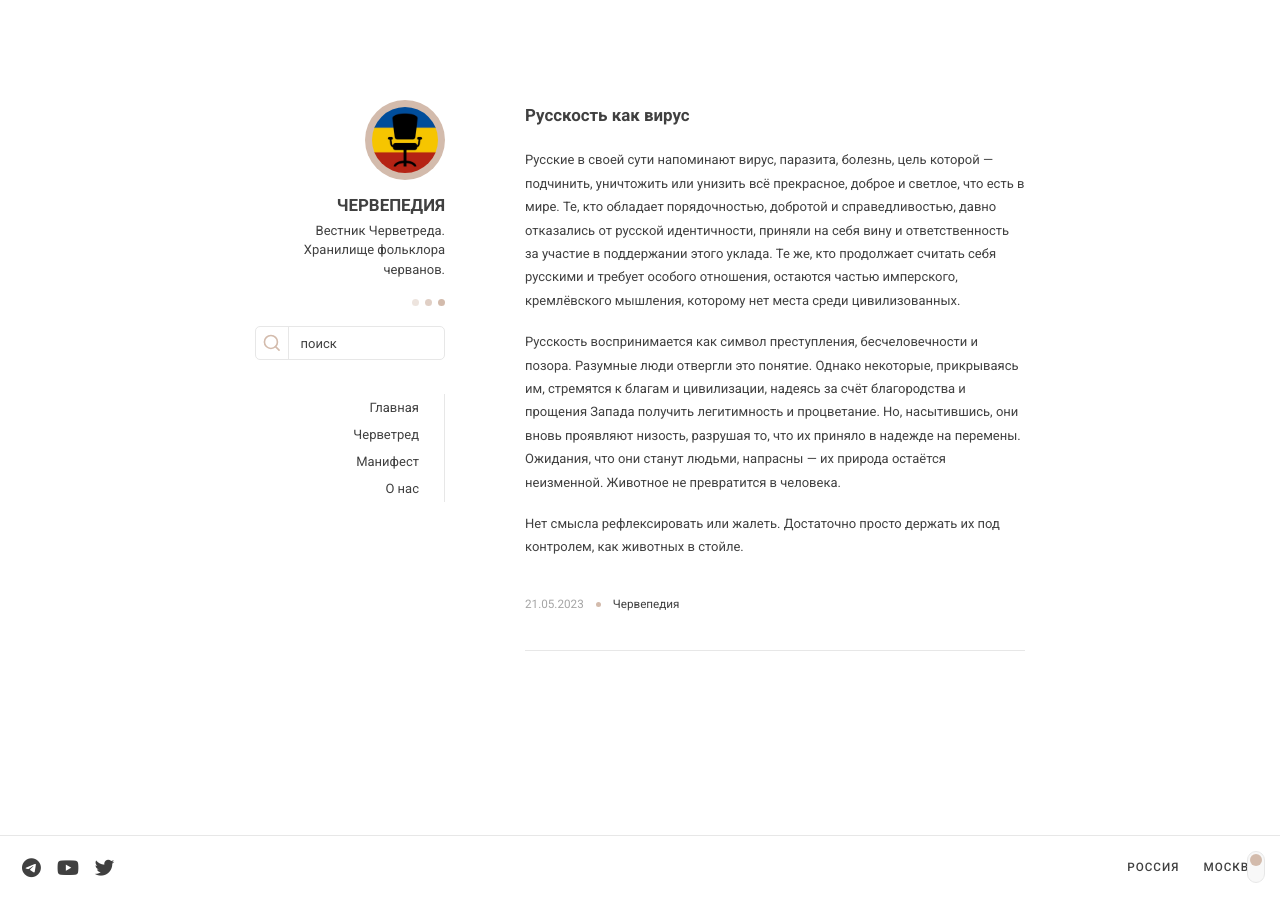
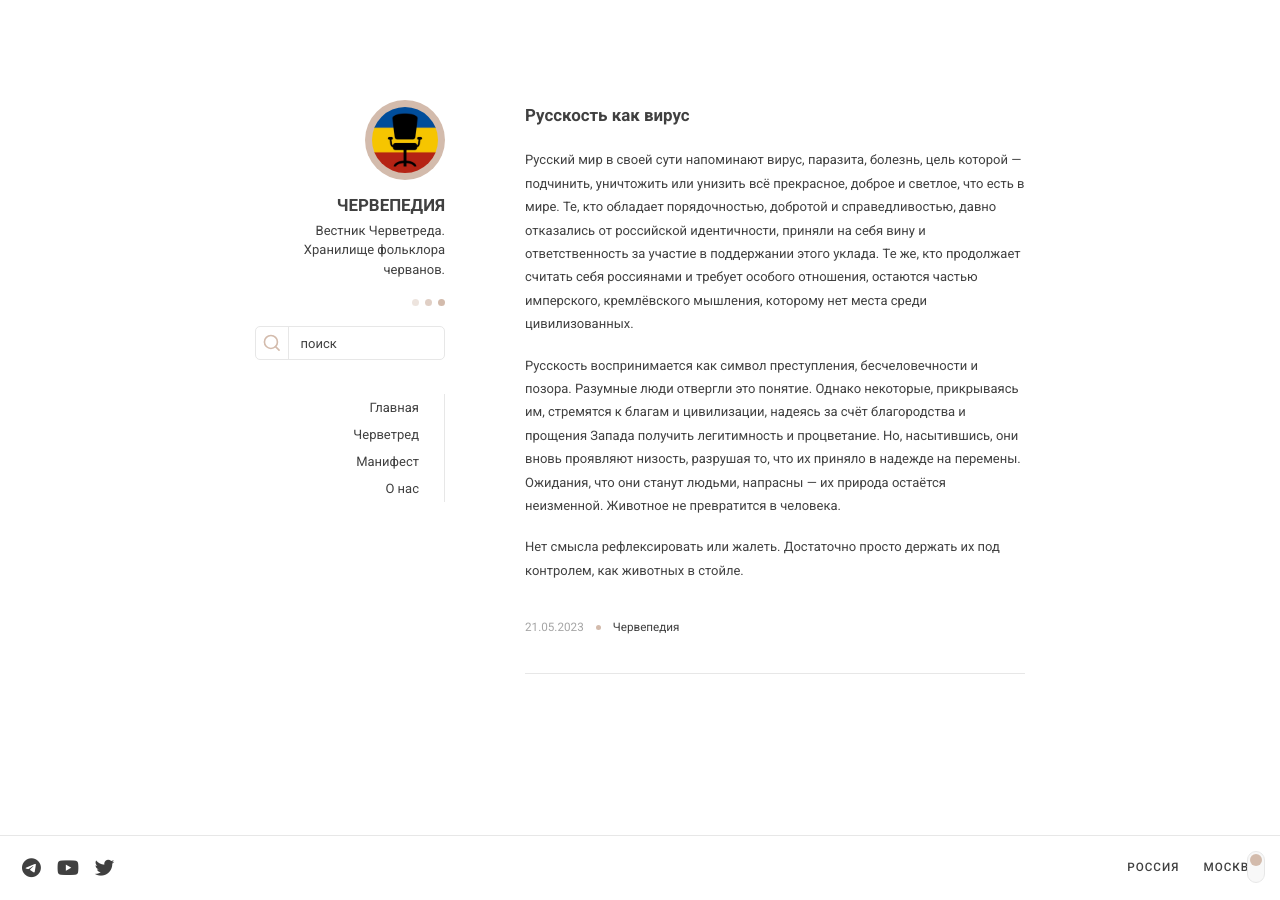
Before and after one commit to chervepediya/chervepediya.github.io, a Jekyll site: the page built from _posts/2023-05-21-russianness-as-virus.md, in a window 1280 px wide. Built offline with Jekyll 4.4.1, drawn with Linux system fonts in a browser that asks for light colours; a script that is not in the unit is left out.

Commit message:
Update 2023-05-21-russianness-as-virus.md

```diff
--- a/_posts/2023-05-21-russianness-as-virus.md
+++ b/_posts/2023-05-21-russianness-as-virus.md
@@ -5,7 +5,7 @@ date: 2023-05-21
 layout: post
 ---
 
-<p>Русские в своей сути напоминают вирус, паразита, болезнь, цель которой — подчинить, уничтожить или унизить всё прекрасное, доброе и светлое, что есть в мире. Те, кто обладает порядочностью, добротой и справедливостью, давно отказались от русской идентичности, приняли на себя вину и ответственность за участие в поддержании этого уклада. Те же, кто продолжает считать себя русскими и требует особого отношения, остаются частью имперского, кремлёвского мышления, которому нет места среди цивилизованных.</p>
+<p>Русский мир в своей сути напоминают вирус, паразита, болезнь, цель которой — подчинить, уничтожить или унизить всё прекрасное, доброе и светлое, что есть в мире. Те, кто обладает порядочностью, добротой и справедливостью, давно отказались от российской идентичности, приняли на себя вину и ответственность за участие в поддержании этого уклада. Те же, кто продолжает считать себя россиянами и требует особого отношения, остаются частью имперского, кремлёвского мышления, которому нет места среди цивилизованных.</p>
 
 <p>Русскость воспринимается как символ преступления, бесчеловечности и позора. Разумные люди отвергли это понятие. Однако некоторые, прикрываясь им, стремятся к благам и цивилизации, надеясь за счёт благородства и прощения Запада получить легитимность и процветание. Но, насытившись, они вновь проявляют низость, разрушая то, что их приняло в надежде на перемены. Ожидания, что они станут людьми, напрасны — их природа остаётся неизменной. Животное не превратится в человека.</p>
 
```
